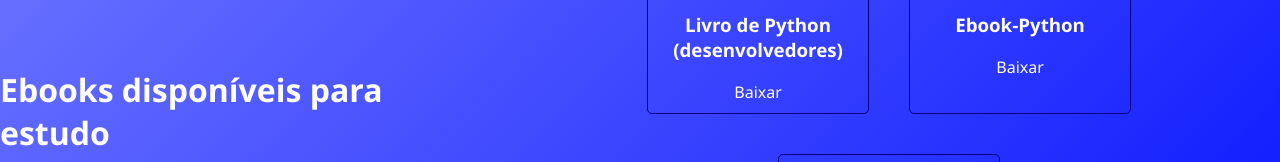
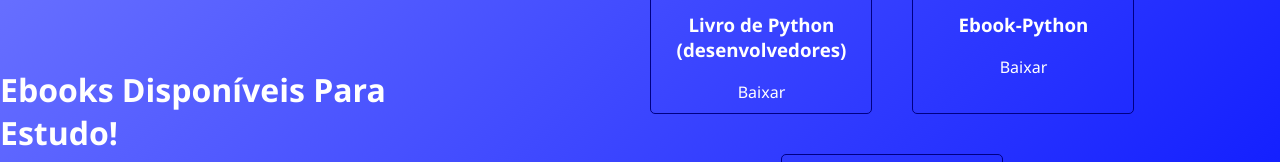
Before and after one commit to BielSESI18/EbooksParaEstudo, a plain HTML site: page index.html in a window 1280 px wide. Shown: the part 289-451 px from the top of the page. Drawn offline with Linux system fonts and the light colour scheme; grey boxes are pictures that could not be loaded.

Commit message:
Update index.html

```diff
--- a/index.html
+++ b/index.html
@@ -51,7 +51,7 @@
     </style>
 </head>
 <body>
-    <h1>Ebooks disponíveis para estudo</h1>
+    <h1>Ebooks Disponíveis Para Estudo!</h1>
     <div class="ebook-container">
         <!-- Exemplo de eBooks sobre Python -->
         <div class="ebook">
```
